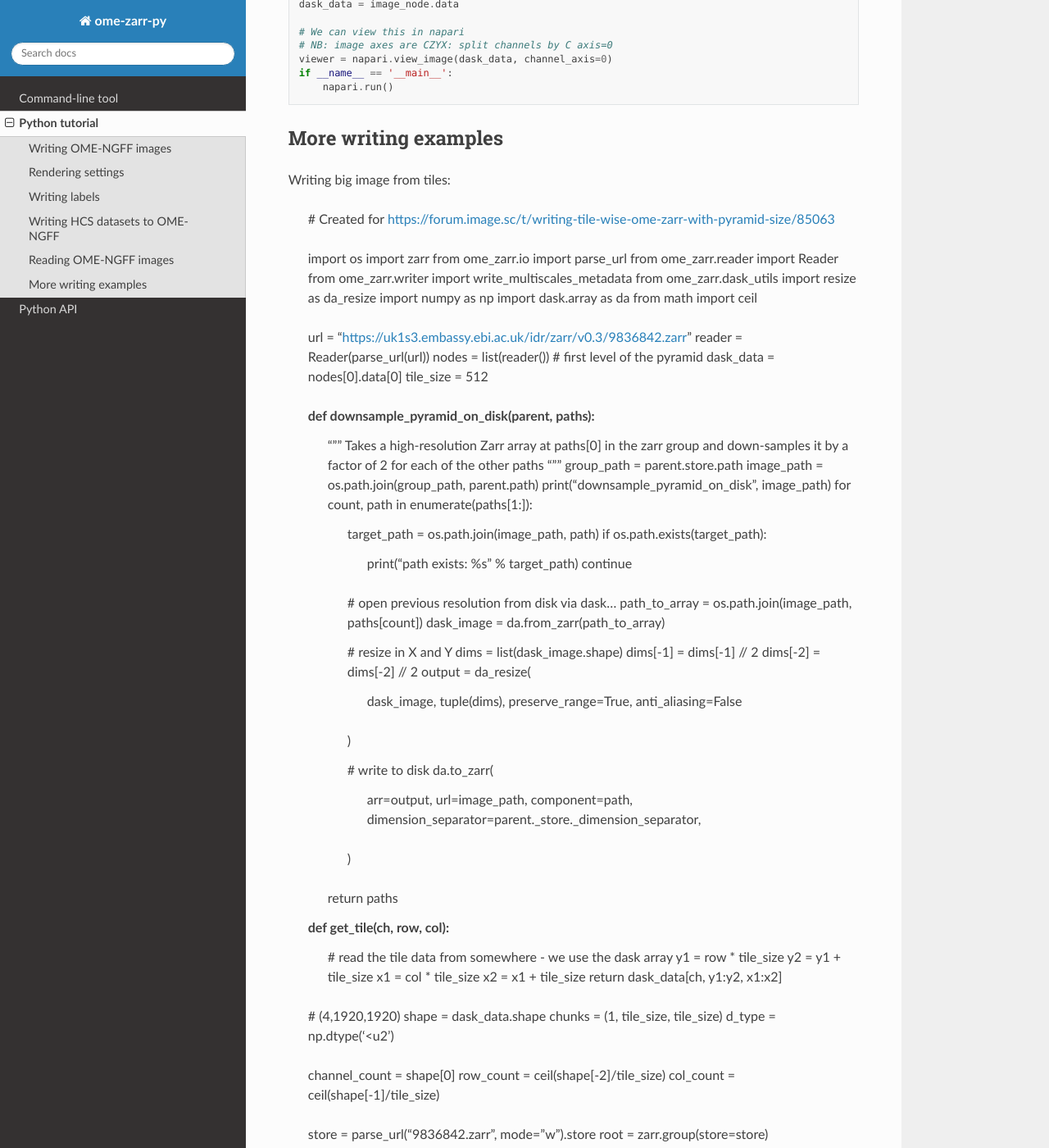
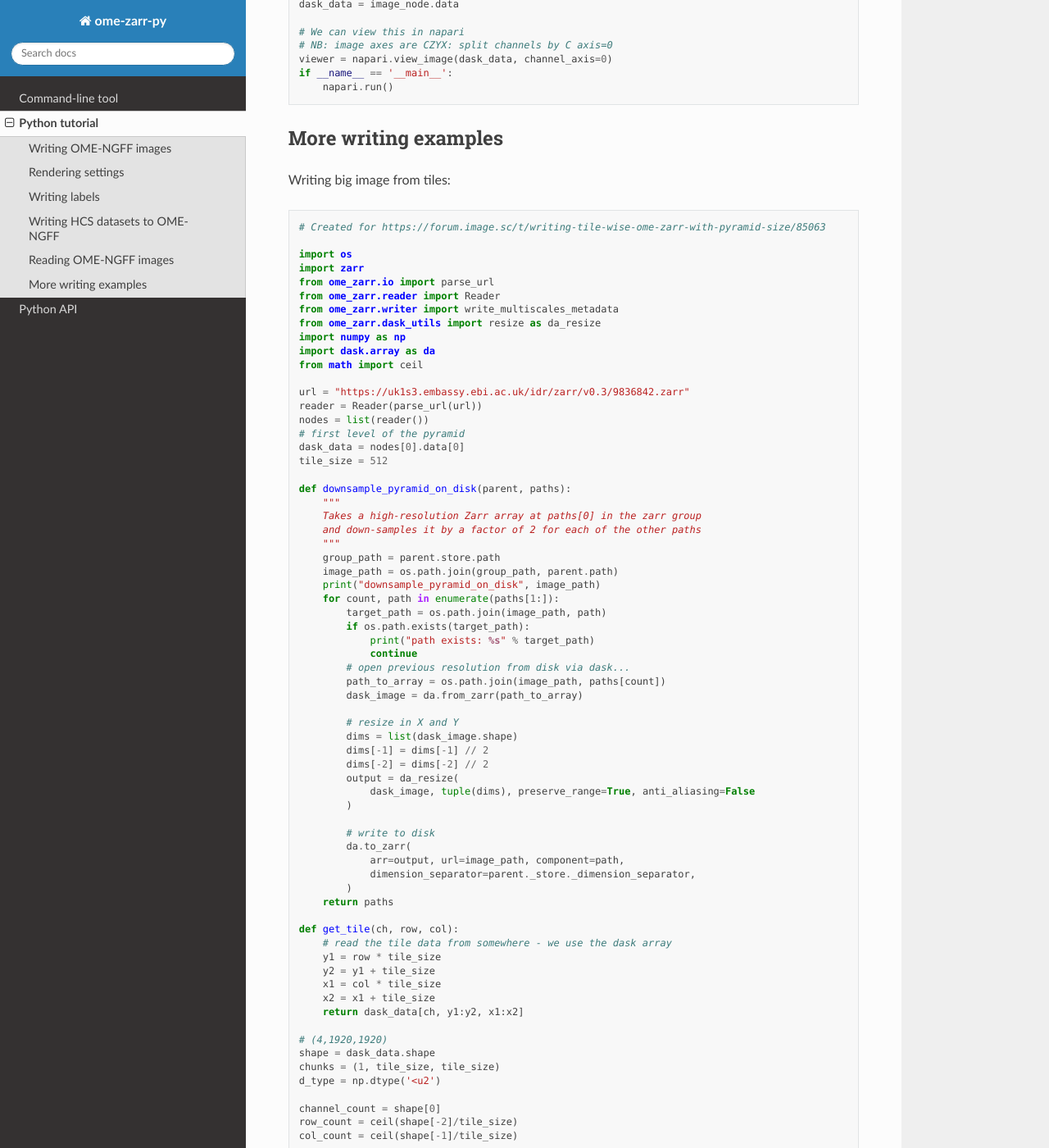
Before and after one commit to ome/ome-zarr-py, a Sphinx documentation site: the page built from docs/source/python.rst, in a window 1280 px wide and 1400 px high, scrolled down 3635 px. Shown: the whole window at 82% size. Built offline with Sphinx 7.4.7 and the Read the Docs theme 3.1.0, drawn with Linux system fonts in a browser that asks for light colours; some of the changed text lies outside the part shown.

Commit message:
Fix rst formatting

```diff
--- a/docs/source/python.rst
+++ b/docs/source/python.rst
@@ -200,7 +200,7 @@
 More writing examples
 ---------------------
 
-Writing big image from tiles:
+Writing big image from tiles::
 
     # Created for https://forum.image.sc/t/writing-tile-wise-ome-zarr-with-pyramid-size/85063
 
@@ -313,7 +313,7 @@
     write_multiscales_metadata(root, datasets, axes=axes)
 
 
-Using dask to fetch:
+Using dask to fetch::
 
     # Created for https://forum.image.sc/t/writing-tile-wise-ome-zarr-with-pyramid-size/85063
 
```
